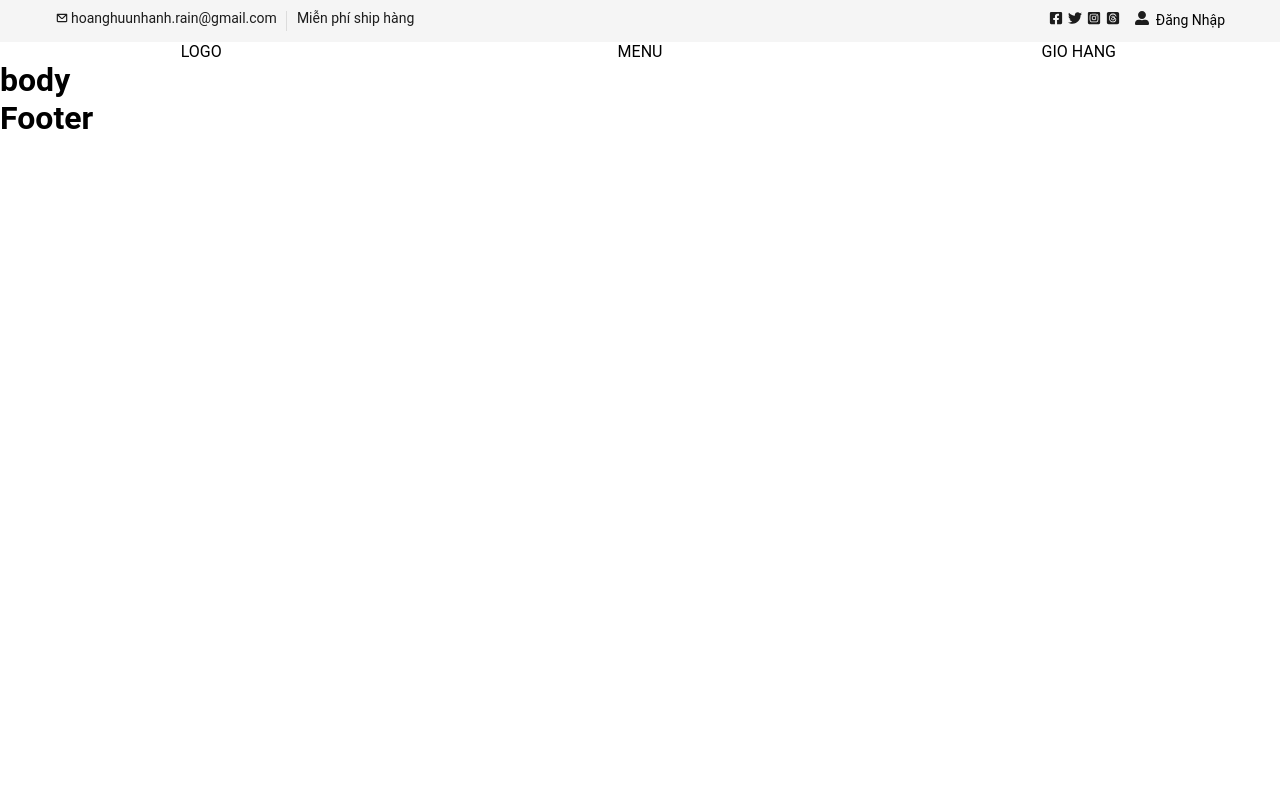
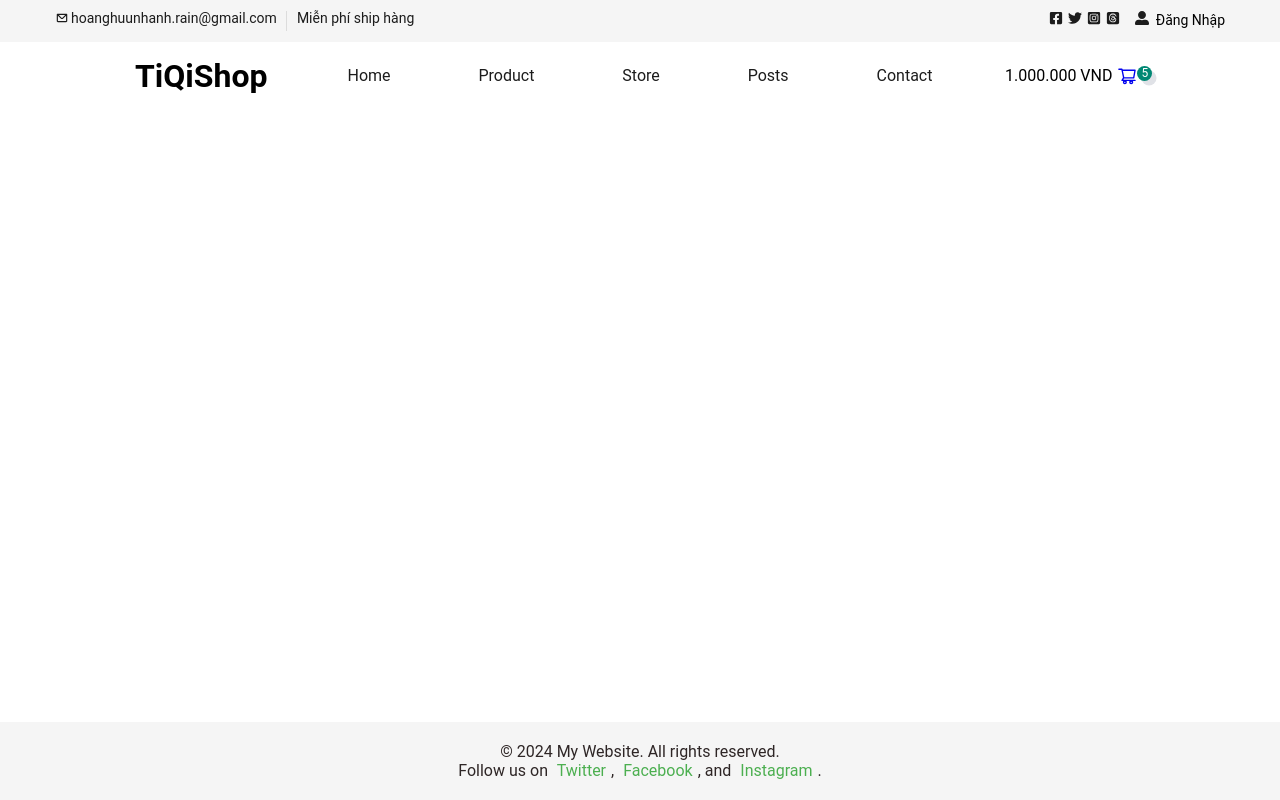
Before and after one commit to RainPew/TIQISHOP, a React (Vite) app: page / in a window 1280 px wide. Built offline with nearby package versions, Linux system fonts and the light colour scheme.

Commit message:
code new

```diff
--- a/src/pages/homepage/homepage.jsx
+++ b/src/pages/homepage/homepage.jsx
@@ -2,9 +2,13 @@ import { memo } from "react"
 
 const HomePage = (props) => {
   return (
-    <>
-      <h1>body</h1>
-    </>
+    <div className="container">
+      <div className="row">
+        <div className="col-xl-3">
+
+        </div>
+      </div>
+    </div>
   )
 }
 
--- a/src/pages/profile/Profile.jsx
+++ b/src/pages/profile/Profile.jsx
@@ -3,7 +3,13 @@ import { memo } from "react"
 const Profile = (props) => {
   return (
     <>
-      <h1>page profile</h1>
+      <div className="container">
+        <div className="row">
+          <div className="col-xl-3">
+            <h1>page profile</h1>
+          </div>
+        </div>
+      </div>
     </>
   )
 }
--- a/src/pages/theme/footer/Footer.jsx
+++ b/src/pages/theme/footer/Footer.jsx
@@ -1,8 +1,20 @@
 import React from 'react';
+import './style.scss'
 
 function Footer(props) {
     return (
-        <h1>Footer</h1>
+        <footer className="footer">
+      <div className="footer-content">
+        <p>&copy; {new Date().getFullYear()} My Website. All rights reserved.</p>
+        <p>
+          Follow us on
+          <a href="https://twitter.com"> Twitter</a>,
+          <a href="https://facebook.com"> Facebook</a>,
+          and
+          <a href="https://instagram.com"> Instagram</a>.
+        </p>
+      </div>
+    </footer>
     );
 }
 
--- /dev/null
+++ b/src/pages/theme/footer/style.scss
@@ -0,0 +1,27 @@
+/* src/components/Footer.css */
+
+.footer {
+    background-color: #f5f5f5;
+    color: #2e2626;
+    padding: 20px 0;
+    text-align: center;
+    position: fixed;
+    width: 100%;
+    bottom: 0;
+  }
+
+  .footer-content {
+    max-width: 1000px;
+    margin: 0 auto;
+    padding: 0 20px;
+  }
+
+  .footer a {
+    color: #4CAF50;
+    text-decoration: none;
+    margin: 0 5px;
+  }
+
+  .footer a:hover {
+    text-decoration: underline;
+  }
--- a/src/pages/theme/header/Header.jsx
+++ b/src/pages/theme/header/Header.jsx
@@ -1,12 +1,49 @@
-import React, { memo } from 'react';
+import React, { memo, useState } from 'react';
 import { FaFacebookSquare, FaTwitter, FaInstagramSquare, FaUserAlt } from "react-icons/fa";
 import { FaSquareThreads } from "react-icons/fa6";
 import { CgMail } from "react-icons/cg";
+import { AiOutlineShoppingCart } from "react-icons/ai";
 import "./style.scss"
 import { Link } from 'react-router-dom';
 
 
 const Header = (props) => {
+    const [menus, setMenus] = useState([
+        {
+            name: "Home",
+            path: ""
+        },
+        {
+            name: "Product",
+            path: ""
+        },
+        {
+            name: "Store",
+            path: "",
+            isShowSubmenu: false,
+            child: [
+                {
+                    name: "HOME",
+                    path: ""
+                },
+                {
+                    name: "Product",
+                    path: ""
+                },
+                {
+                    name: "Product",
+                    path: ""
+                }
+            ]
+        },
+        {
+            name: "Posts",
+            path: ""
+        }, {
+            name: "Contact",
+            path: ""
+        }
+    ])
     return (
         <>
             <div className='header__top'>
@@ -53,9 +90,36 @@ const Header = (props) => {
             </div>
             <div className='container'>
                 <div className='row'>
-                    <div className="col-xl-3">LOGO</div>
-                    <div className="col-xl-6">MENU</div>
-                    <div className="col-xl-3">GIO HANG</div>
+                    <div className="col-xl-3">
+                        <div className="header_logo">
+                            <h1>TiQiShop</h1>
+                        </div>
+                    </div>
+                    <div className="col-xl-6">
+                        <nav className="header__menu">
+                            <ul>
+                                {menus?.map((menu, menuKey) => (
+                                    <li key={menuKey} className={menuKey === 0 ? "active" : ""}>
+                                        <Link to={menu?.path}>{menu?.name}</Link>
+                                    </li>
+                                ))}
+                            </ul>
+                        </nav>
+                    </div>
+                    <div className="col-xl-3">
+                        <div className="header__cart">
+                            <div className="header__cart__price">
+                                <span>1.000.000 VND</span>
+                            <ul>
+                                <li>
+                                    <Link to={"#"}>
+                                        <AiOutlineShoppingCart /> <span>5</span>
+                                    </Link>
+                                </li>
+                            </ul>
+                            </div>
+                        </div>
+                    </div>
                 </div>
             </div>
         </>
--- a/src/pages/theme/header/style.scss
+++ b/src/pages/theme/header/style.scss
@@ -39,6 +39,34 @@
     }
 }
 
+.header_logo {
+    padding: 15px 0;
+}
+
+.header__menu {
+    padding: 24px 0;
+
+    ul {
+        display: flex;
+        justify-content: space-between;
+        list-style: none;
+
+        li a {
+            color: map-get($theme-color, "normal-text");
+            text-decoration: none;
+            transition: all 1s;
+        }
+
+        li a:hover {
+            // background: map-get($theme-color, "main");
+            color: map-get($theme-color, "main" );
+            transition: 0,5s;
+            border-radius: 5px;
+            // padding: 5px 10px 5px 10px;
+        }
+    }
+}
+
 .header__top_right {
     display: flex;
     justify-content: flex-end;
@@ -66,8 +94,36 @@
             margin-left: 7px;
         }
     }
+}
 
+.header__cart {
+    padding: 24px 0;
 
+    .header__cart__price {
+        display: flex;
+        justify-content: center;
 
+        li {
+            list-style: none;
+            margin-left: 5px;
+            font-size: 20px;
+
+            a {
+                text-decoration: none;
+                display: flex;
+
+                span {
+                    display: block;
+                    font-size: 12px;
+                    color: white;
+                    background: map-get($theme-color, "main");
+                    height: 15px !important;
+                    width: 15px !important;
+                    border-radius: 50%;
+                    box-shadow: 0.375em 0.375em 0 0 rgba(15, 28, 63, 0.125);
+                }
+            }
+        }
+    }
 
 }
--- a/src/style/pages/_all.scss
+++ b/src/style/pages/_all.scss
@@ -50,6 +50,5 @@ body {
     .col-lg-3 {
         flex: 0 0 25%;
         max-width: 25%;
-        background: red;
     }
 }
--- a/src/utils/router.jsx
+++ b/src/utils/router.jsx
@@ -2,6 +2,7 @@ const ROUTERS = {
     USER: {
         HOME: "/",
         PROFILE:"/profile",
+        PRODUCT:"/product",
         LOGIN: "/login",
         REGISTER: "/register",
         LOGOUT: "/logout",
```
